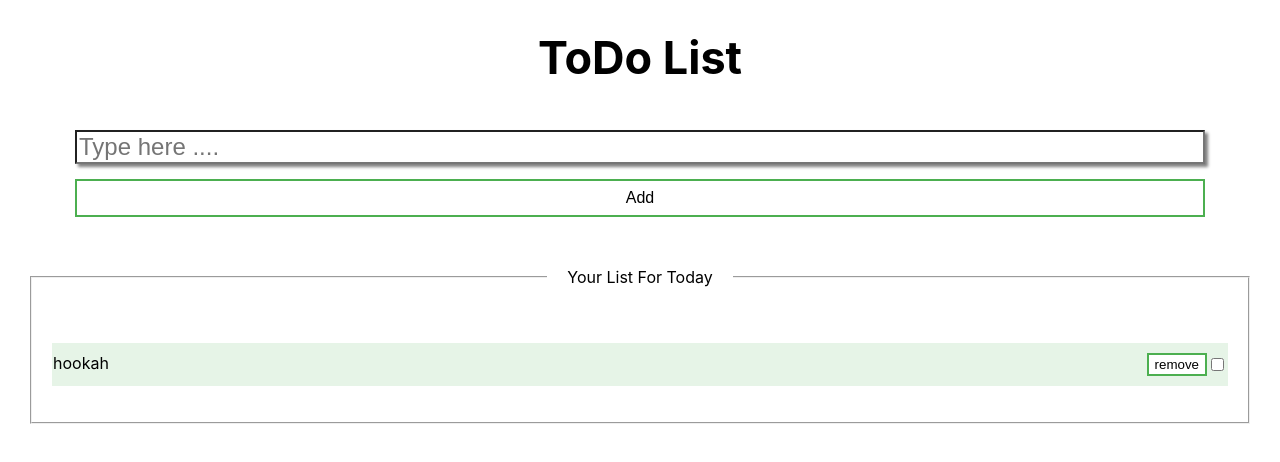
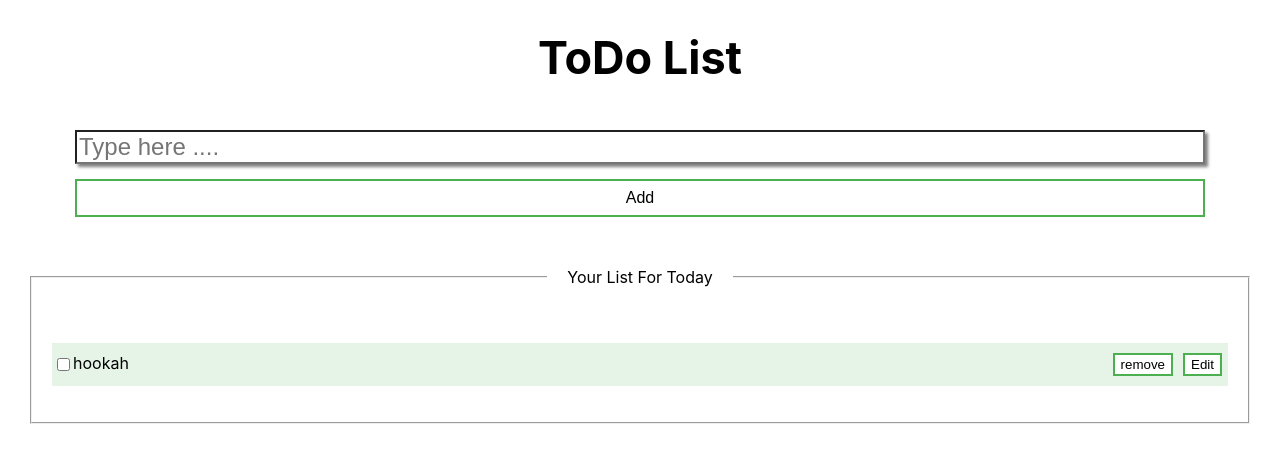
Before and after one commit to GSG-K3/to-do-react-AB, a React (Create React App) app: page / in a window 1280 px wide. Both pictures are taken after a click on the button "Add". Shown: the top 462 px of the page. Built offline with nearby package versions, Linux system fonts and the light colour scheme.

Commit message:
edit function #11

```diff
--- a/src/components/ToDoList.css
+++ b/src/components/ToDoList.css
@@ -50,6 +50,8 @@
     transition-duration: 0.4s;
     cursor: pointer;
     height: 23px;
+    margin-left: 5px;
+    margin-right: 5px;
 }
 .Removebtn:hover{
     background-color: #4CAF50;
@@ -63,3 +65,7 @@
         margin:0px;
         padding:20px;
         }
+.first_li_div{
+    display: flex;
+    justify-self: start;
+}
--- a/src/components/ToDoList.js
+++ b/src/components/ToDoList.js
@@ -2,12 +2,13 @@ import React, { Component } from "react";
 import "./ToDoList.css";
 
 let styles = { textDecoration: "line-through" };
-
 class ToDoList extends Component {
   state = {
     text: "hookah",
     items: []
   };
+
+
 
   setup = (e) => {
     this.setState({ text: e.target.value });
@@ -31,7 +32,10 @@ class ToDoList extends Component {
       items: this.state.items.concat(newItem),
       text: ""
     }));
-  };
+    localStorage.setItem("text",newItem.text);
+    localStorage.setItem("id" ,newItem.id)
+    localStorage.setItem("completed",newItem.completed)
+  }
   removeItem = (id) => {
     const remainder = this.state.items.filter((todo) => {
       if (todo.id !== id) return todo;
@@ -52,13 +56,27 @@ class ToDoList extends Component {
     this.setState({ items: updated });
     console.log("cccccc2", updated);
   };
+  editItem=(item)=>{
+    const inputF = document.getElementById('input');
+    inputF.value=item;
+    // const updatedTask= inputF.value;
+    // const change=()=>{
+    //      this.state.items.find((item)=>{
+    //       return  item.text  === updatedTask
+    //     })
+    //   }
+
+    // const newArr= change()
+    // this.setState({items : newArr})
+
+  }
 
   render() {
     return (
       <div className="Table">
         <h1 className ="Header"> ToDo List</h1>
         <div className="InputDiv">
-        <input placeholder="Type here ...."
+        <input id="input" placeholder="Type here ...."
         className="InputField"
         onChange={this.setup}
         value={this.state.text} />
@@ -73,14 +91,15 @@ class ToDoList extends Component {
           items={this.state.items}
           removeItem={this.removeItem}
           handleChange={this.handleChange}
+          editItem={this.editItem}
         />
           </fieldset>
         </div>
       </div>
     );
   }
+
 }
-
 class List extends Component {
   render() {
     return (
@@ -89,18 +108,22 @@ class List extends Component {
         <ul className="ListStyle">
           {this.props.items.map((item) => (
             <li className="ListItem" key={item.id} style={item.completed ? styles : null}>
-              {" "}
-              {item.text}
-              <div className="ButtonsDiv">
-              <button className="Removebtn" onClick={() => this.props.removeItem(item.id)}>
-                remove
-              </button>
+              <div className="first_li_div">
               <input
                 className="checkmark"
                 type="checkbox"
                 checked={item.completed}
                 onChange={() => this.props.handleChange(item.id)}
-              />
+                />
+                {"   "}
+              {item.text}
+              </div>
+              <div className="ButtonsDiv">
+              <button className="Removebtn" onClick={() => this.props.removeItem(item.id)}>
+                remove
+              </button>
+              <button className="Removebtn" onClick={()=>this.props.editItem(item.text)}>Edit</button>
+
               </div>
             </li>
           ))}
```
